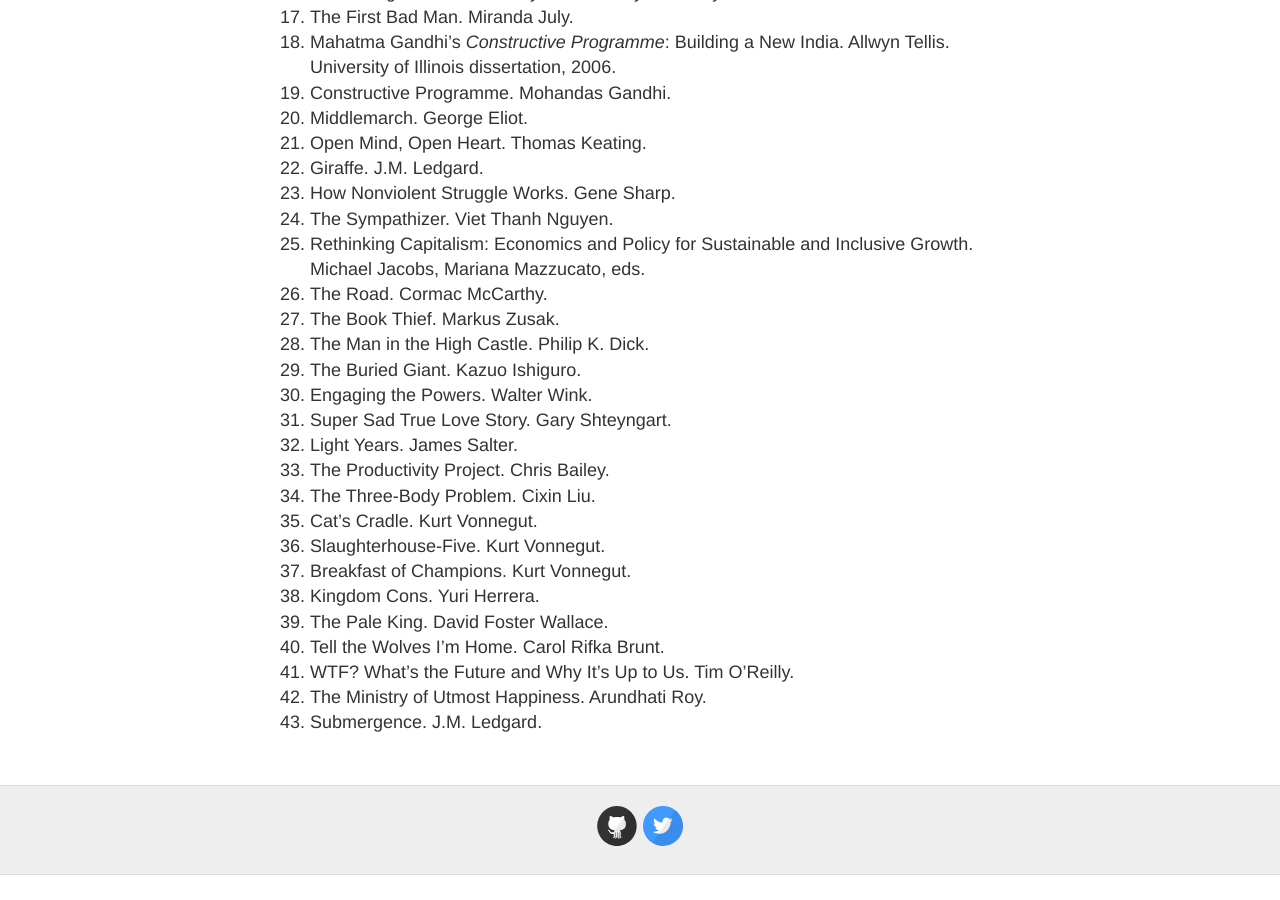
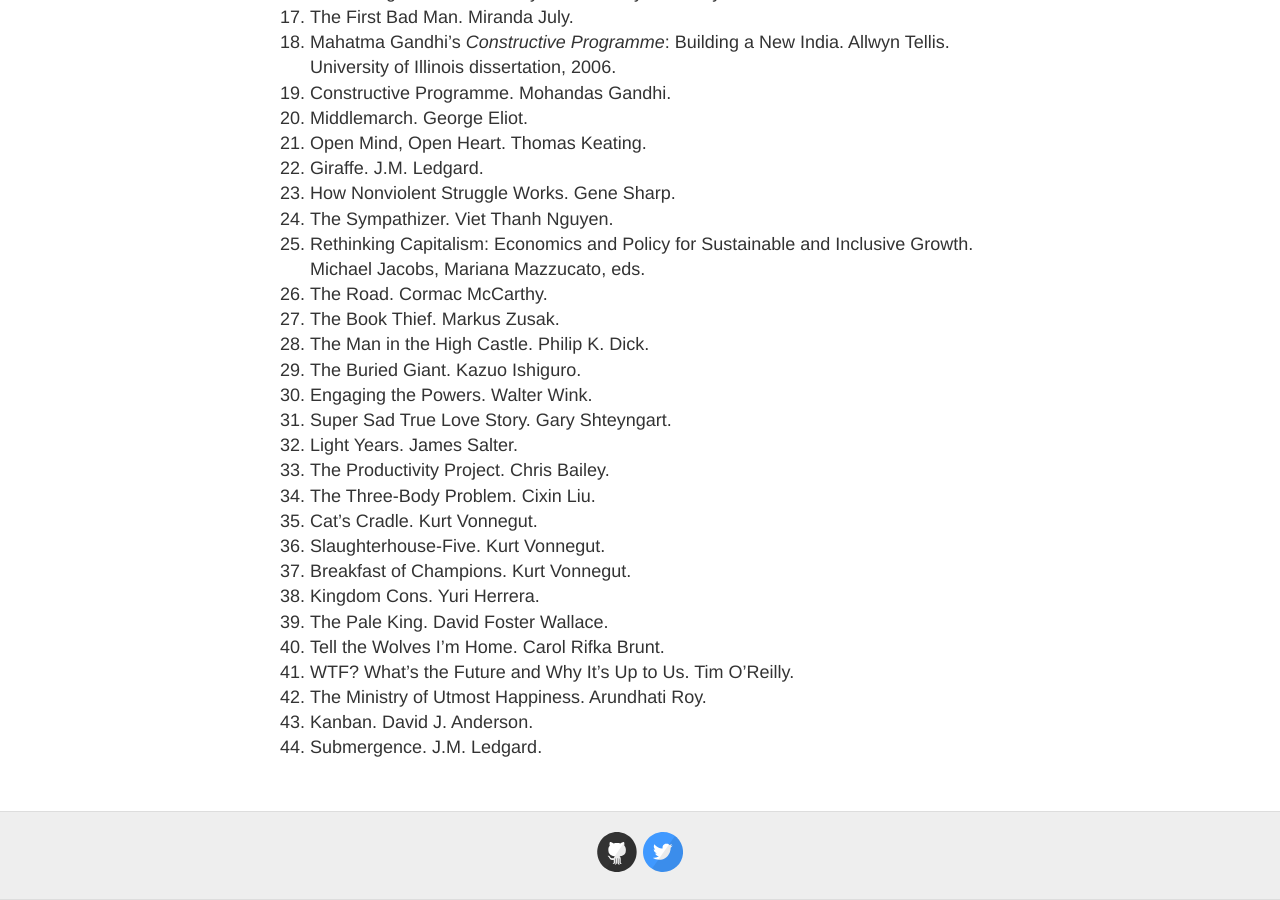
Before and after one commit to ejaxon/ejaxon.github.io, a Jekyll site: the page built from reading.md, in a window 1280 px wide and 900 px high, scrolled down 706 px. Built offline with Jekyll 4.4.1, drawn with Linux system fonts in a browser that asks for light colours; before the commit the page ends 1581 px from its top, so only the background shows below that.

Commit message:
Adding in missed book

```diff
--- a/reading.md
+++ b/reading.md
@@ -47,4 +47,5 @@
 40. Tell the Wolves I'm Home. Carol Rifka Brunt.
 41. WTF? What's the Future and Why It's Up to Us. Tim O'Reilly.
 42. The Ministry of Utmost Happiness. Arundhati Roy.
-43. Submergence. J.M. Ledgard.
+43. Kanban. David J. Anderson.
+44. Submergence. J.M. Ledgard.
```
